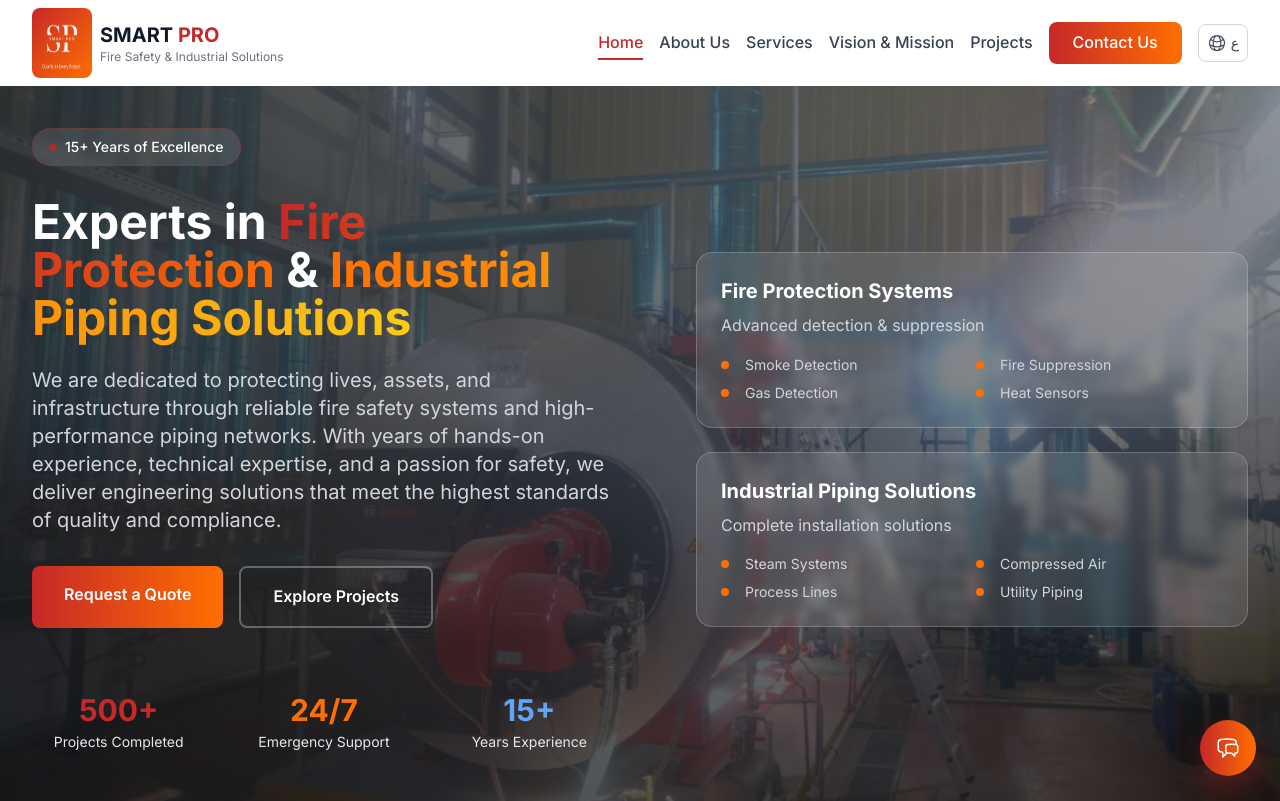
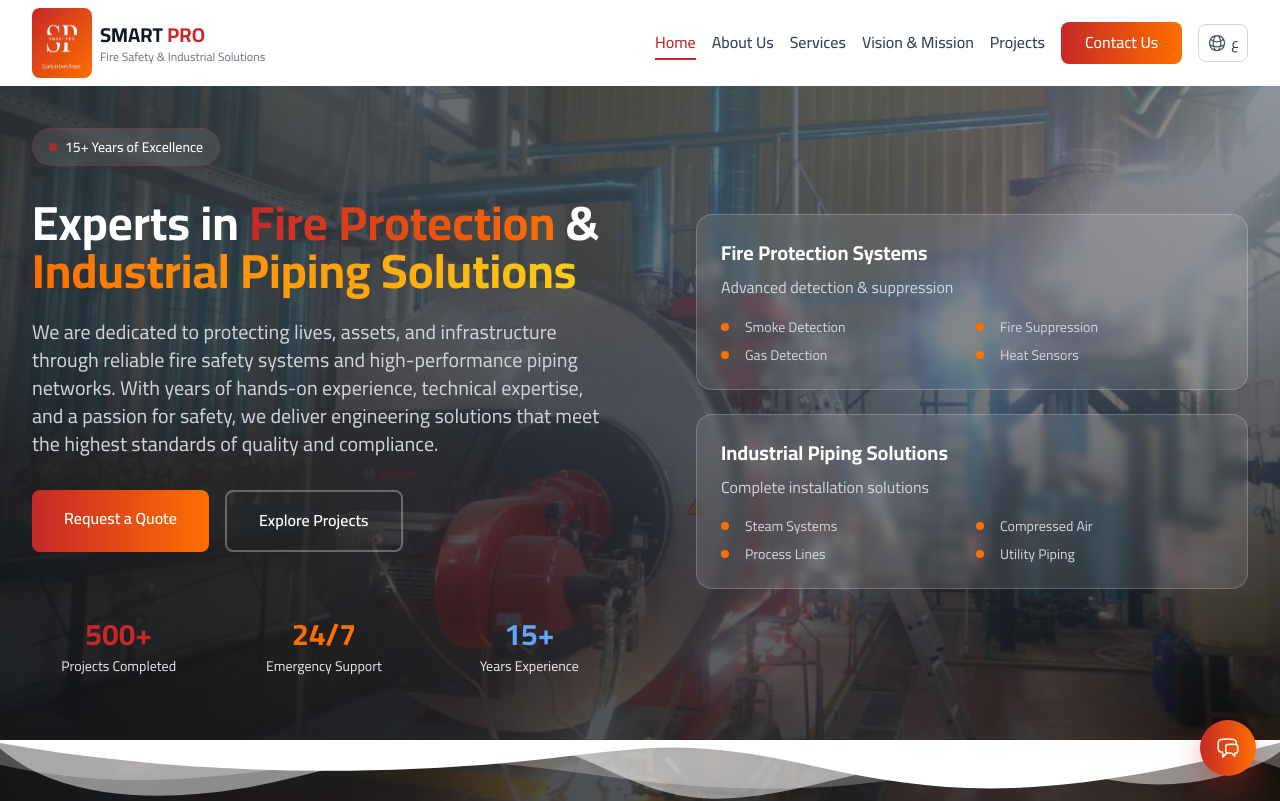
Before and after one commit to ahmedalaa9/smartpro, a React (Vite) app: page / in a window 1280 px wide. Shown: the top 801 px of the page. Built offline with nearby package versions, Linux system fonts and the light colour scheme.

Commit message:
feat: initialize global CSS with Tailwind directives, typography, and custom utility styles

```diff
--- a/src/index.css
+++ b/src/index.css
@@ -1,12 +1,20 @@
-@import url('https://fonts.googleapis.com/css2?family=Inter:wght@300;400;500;600;700;800;900&display=swap');
+@import url("https://fonts.googleapis.com/css2?family=Inter:wght@300;400;500;600;700;800;900&display=swap");
+@import url("https://fonts.googleapis.com/css2?family=Cairo:wght@300;400;500;600;700;800;900&display=swap");
 @tailwind base;
 @tailwind components;
 @tailwind utilities;
 
 @layer base {
   html {
-    font-family: 'Inter', sans-serif;
+    font-family: "Inter", sans-serif;
+    font-family: "Cairo", sans-serif;
+
     scroll-behavior: smooth;
+  }
+
+  html[dir="rtl"],
+  html[lang="ar"] {
+    font-family: "Cairo", sans-serif;
   }
 
   body {
@@ -63,17 +71,18 @@
 }
 
 ::-webkit-scrollbar-thumb {
-  background: linear-gradient(to bottom, #C62828, #FF6F00);
+  background: linear-gradient(to bottom, #c62828, #ff6f00);
   border-radius: 4px;
 }
 
 ::-webkit-scrollbar-thumb:hover {
-  background: linear-gradient(to bottom, #B71C1C, #E65100);
+  background: linear-gradient(to bottom, #b71c1c, #e65100);
 }
 
 /* Smooth animations */
 * {
-  transition-property: transform, opacity, background-color, border-color, color, fill, stroke;
+  transition-property:
+    transform, opacity, background-color, border-color, color, fill, stroke;
   transition-timing-function: cubic-bezier(0.4, 0, 0.2, 1);
   transition-duration: 300ms;
 }
@@ -83,13 +92,14 @@ button:focus,
 input:focus,
 textarea:focus,
 select:focus {
-  outline: 2px solid #C62828;
+  outline: 2px solid #c62828;
   outline-offset: 2px;
 }
 
 /* Loading animation */
 @keyframes pulse {
-  0%, 100% {
+  0%,
+  100% {
     opacity: 1;
   }
   50% {
@@ -121,7 +131,8 @@ select:focus {
 
 /* Floating animation */
 @keyframes float {
-  0%, 100% {
+  0%,
+  100% {
     transform: translateY(0px);
   }
   50% {
@@ -135,7 +146,8 @@ select:focus {
 
 /* Bounce animation for scroll indicator */
 @keyframes bounce-slow {
-  0%, 100% {
+  0%,
+  100% {
     transform: translateY(0);
   }
   50% {
```
